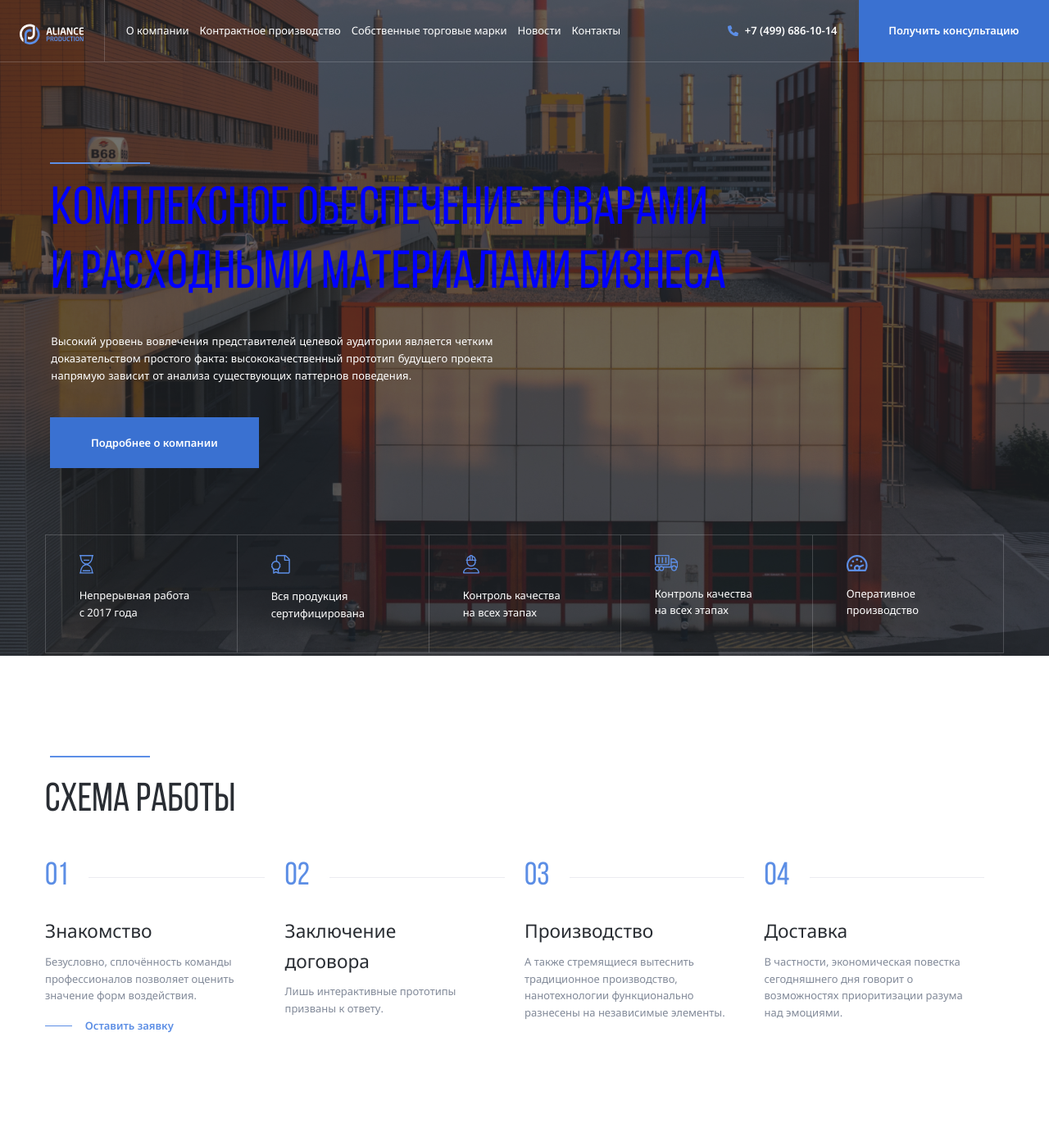
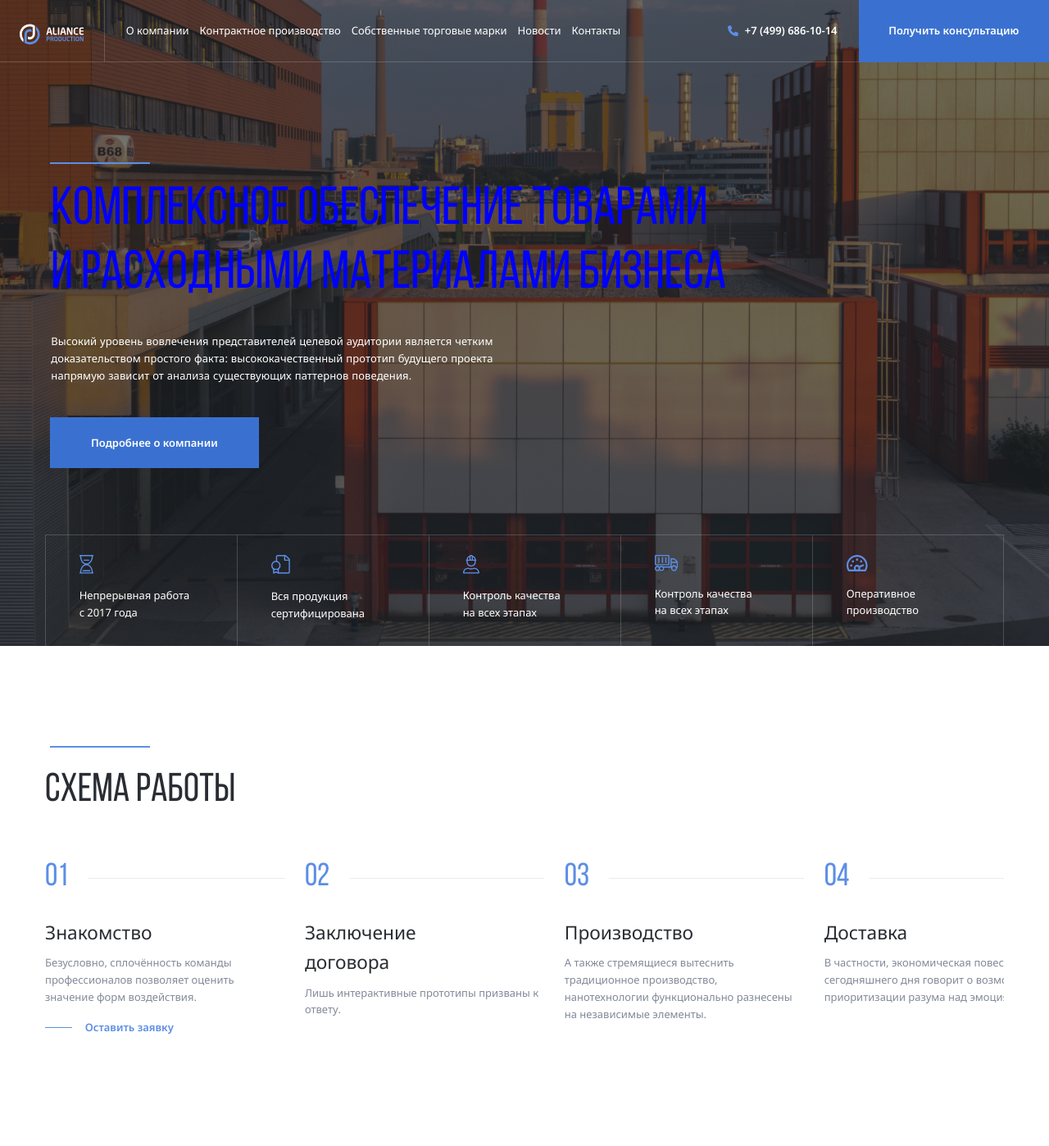
Before and after one commit to steveroad/Aliance, a PHP site: page / in a window 1280 px wide. Shown: the whole page at 82% size. Before the commit the page ends 1259 px from the top, so only its background shows below. Run offline with PHP 8.4, Linux system fonts and the light colour scheme.

Commit message:
add swiper header features and steps

```diff
--- a/css/style.css
+++ b/css/style.css
@@ -52,7 +52,6 @@ body {
 }
 
 .header {
-  min-height: 100vh;
   padding: 0;
   padding-top: 5.875rem;
 }
@@ -210,7 +209,7 @@ body {
 
 .header-features {
   display: flex;
-  min-height: 10.5rem;
+  max-height: 10.5rem;
   padding: 0;
   margin: 0;
   margin-top: 6.25rem;
@@ -225,6 +224,7 @@ body {
 
 .header-features-item {
   padding: 1.875rem 3.125rem;
+  min-height: 100%;
   width: 18rem;
   border: 1px solid rgba(235, 235, 240, 0.2);
 }
--- a/index.html
+++ b/index.html
@@ -135,7 +135,62 @@
         <div class="header-button button --bold">Подробнее о компании</div>
       </div>
       <!-- /.header-content -->
-      <ul class="header-features">
+
+      <!-- Slider main container -->
+      <div class="swiper swiper1">
+        <!-- Additional required wrapper -->
+        <ul class="swiper-wrapper header-features">
+          <!-- Slides -->
+          <li class="swiper-slide header-features-item">
+            <svg class="logo-svg-1">
+              <use xlink:href="img/sprite.svg#Vector"></use>
+            </svg>
+            <p class="header-features-text --p">Непрерывная работа <br> c 2017 года</p>
+          </li>
+          <li class="swiper-slide header-features-item">
+            <svg class="logo-svg-2">
+              <use xlink:href="img/sprite.svg#Vector2"></use>
+            </svg>
+            <p class="header-features-text --p">Вся продукция сертифицирована</p>
+          </li>
+          <li class="swiper-slide header-features-item">
+            <svg class="logo-svg-3">
+              <use xlink:href="img/sprite.svg#Vector3"></use>
+            </svg>
+            <p class="header-features-text --p">Контроль качества на всех этапах</p>
+          </li>
+          <li class="swiper-slide header-features-item">
+            <svg class="logo-svg-4">
+              <use xlink:href="img/sprite.svg#Vector4"></use>
+            </svg>
+            <p class="header-features-text --p">Контроль качества на всех этапах</p>
+          </li>
+          <li class="swiper-slide header-features-item">
+            <svg class="logo-svg-5">
+              <use xlink:href="img/sprite.svg#Vector5"></use>
+            </svg>
+            <p class="header-features-text --p">Оперативное производство</p>
+          </li>
+        </ul>
+
+        <!-- If we need navigation buttons -->
+        <div class="slider-buttons">
+          <div class="slider-button-prev">
+            <svg width="36" height="24">
+              <use xlink:href="img/sprite.svg#arrow-prev"></use>
+            </svg>
+          </div>
+          <div class="slider-button-next">
+            <svg width="36" height="24">
+              <use xlink:href="img/sprite.svg#arrow-next"></use>
+            </svg>
+          </div>
+        </div>
+        <!-- /.slider-buttons -->
+
+      </div>
+
+      <!--<ul class="header-features">
         <li class="header-features-item">
           <svg class="logo-svg-1">
             <use xlink:href="img/sprite.svg#Vector"></use>
@@ -166,7 +221,7 @@
           </svg>
           <p class="header-features-text --p">Оперативное производство</p>
         </li>
-      </ul>
+      </ul>-->
       <!-- /.header-features -->
     </div>
     <!-- /.container -->
@@ -177,7 +232,52 @@
     <div class="container">
       <div class="seporator"></div>
       <h2 class="section-title --h2">схема работы</h2>
-      <ol class="steps">
+
+      <!-- Slider main container -->
+      <div class="swiper swiper2">
+        <!-- Additional required wrapper -->
+        <ol class="swiper-wrapper steps">
+          <!-- Slides -->
+          <li class="swiper-slide steps-item"><span class="steps-num">01</span>
+            <h3 class="steps-title --h3">Знакомство</h3>
+            <p class="steps-text --p">Безусловно, сплочённость команды профессионалов позволяет оценить значение форм
+              воздействия.</p>
+            <a href="#" class="steps-link --bold">Оставить заявку</a>
+          </li>
+          <li class="swiper-slide steps-item"><span class="steps-num">02</span>
+            <h3 class="steps-title --h3">Заключение <br> договора</h3>
+            <p class="steps-text --p">Лишь интерактивные прототипы призваны к ответу.</p>
+          </li>
+          <li class="swiper-slide steps-item"><span class="steps-num">03</span>
+            <h3 class="steps-title --h3">Производство</h3>
+            <p class="steps-text --p">А также стремящиеся вытеснить традиционное производство, нанотехнологии
+              функционально
+              разнесены на независимые элементы.</p>
+          </li>
+          <li class="swiper-slide steps-item"><span class="steps-num">04</span>
+            <h3 class="steps-title --h3">Доставка</h3>
+            <p class="steps-text --p">В частности, экономическая повестка сегодняшнего дня говорит о возможностях
+              приоритизации разума над эмоциями.</p>
+          </li>
+        </ol>
+
+        <!-- If we need navigation buttons -->
+        <div class="steps-buttons">
+          <div class="steps-button-prev">
+            <svg width="36" height="24">
+              <use xlink:href="img/sprite.svg#arrow-prev"></use>
+            </svg>
+          </div>
+          <div class="steps-button-next">
+            <svg width="36" height="24">
+              <use xlink:href="img/sprite.svg#arrow-next"></use>
+            </svg>
+          </div>
+        </div>
+
+      </div>
+
+      <!--<ol class="steps">
         <li class="steps-item">
           <span class="steps-num">01</span>
           <h3 class="steps-title --h3">Знакомство</h3>
@@ -206,7 +306,7 @@
           <p class="steps-text --p">В частности, экономическая повестка сегодняшнего дня говорит о возможностях
             приоритизации разума над эмоциями.</p>
         </li>
-      </ol>
+      </ol>-->
     </div>
     <!-- /.container -->
   </section>
```
Also changed, not shown: other parts of css/style.css (+43 -0 lines), js/main.js (+61 -0 lines), img/sprite.svg.
